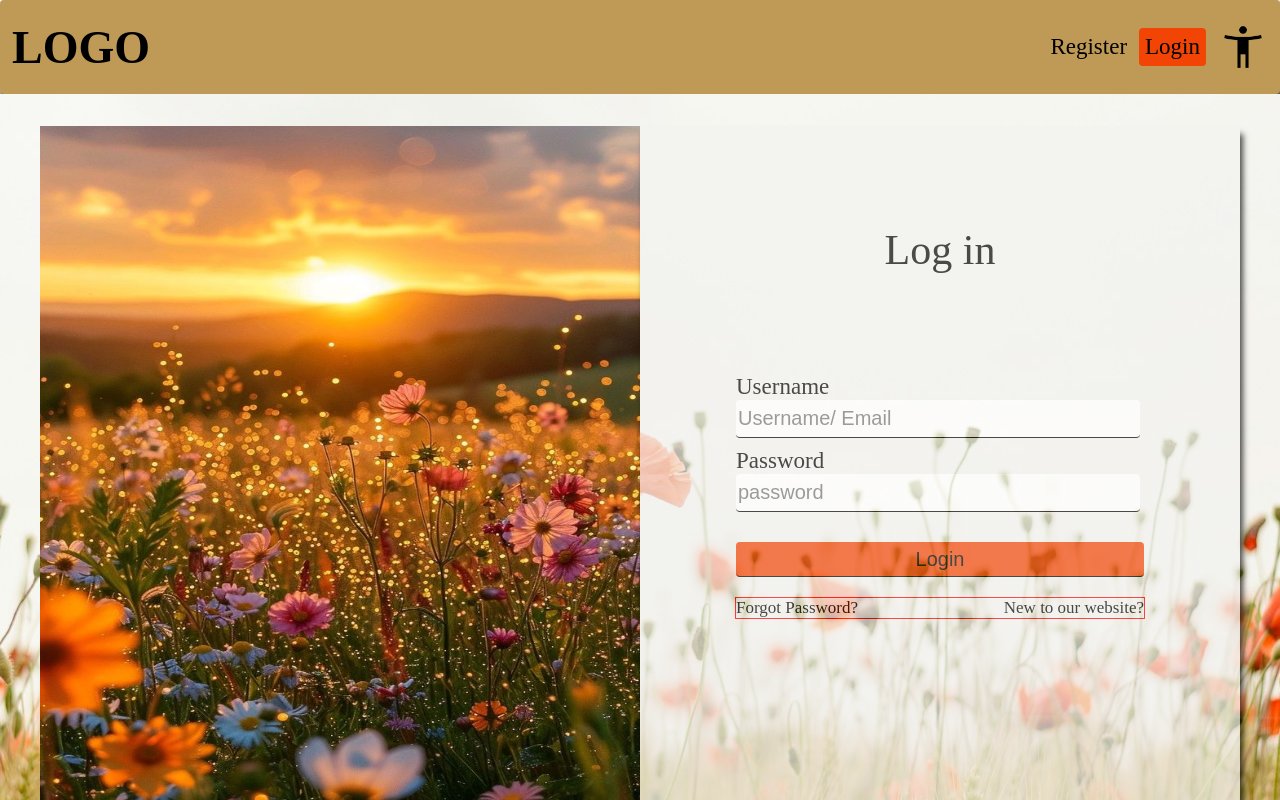
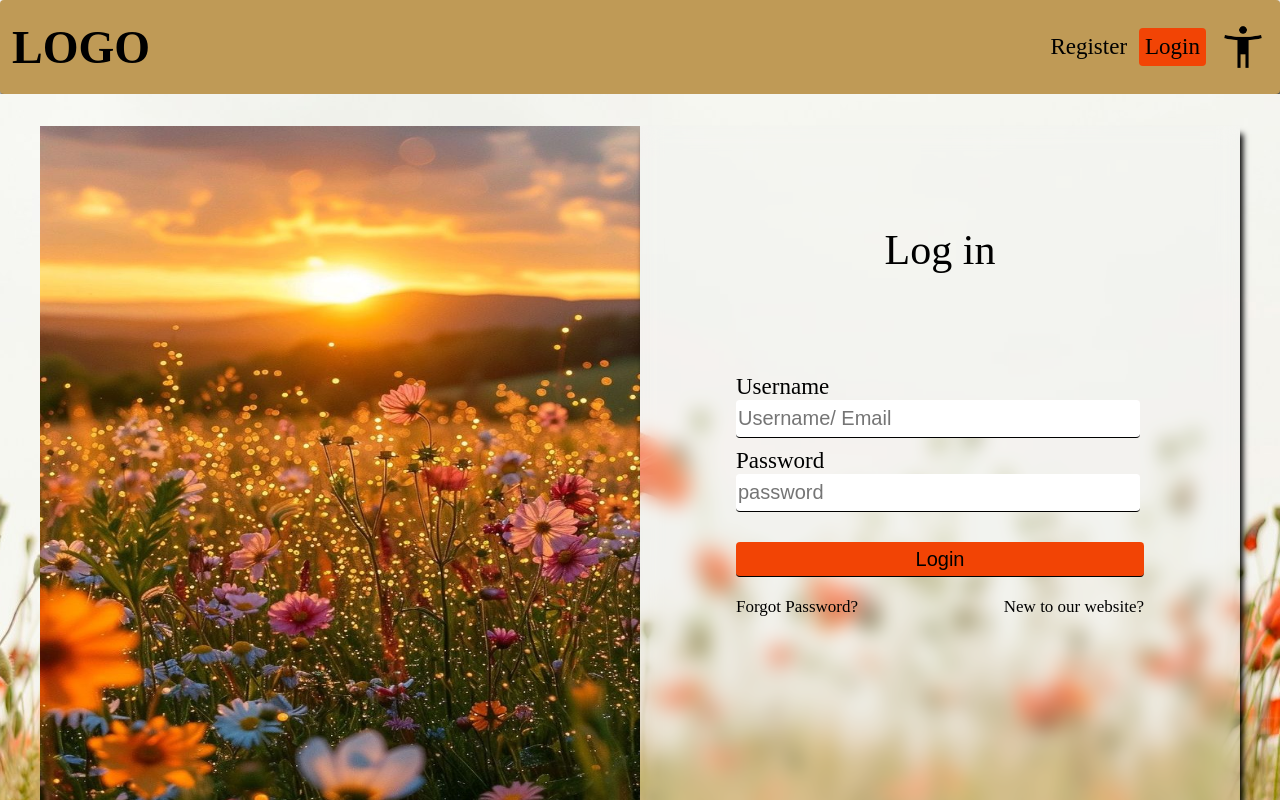
Before and after one commit to Dnash1290/mock_2, a React (Create React App) app: page /login in a window 1280 px wide. Shown: the top 800 px of the page. Built offline with nearby package versions, Linux system fonts and the light colour scheme.

Commit message:
added api context which does not work

```diff
--- a/src/Pages/Auth/Auth.css
+++ b/src/Pages/Auth/Auth.css
@@ -19,10 +19,9 @@
 
     box-shadow: 3px 8px 6px black;
     width: 600px;
-    background-color: var(--background);
-    filter: blur(100px);
-    filter: opacity(70%);
-
+    background-color: rgba(242, 242, 240, 0.3);
+    backdrop-filter:blur(10px);
+    /* filter: blur(100px); */
 }
 
 .auth-head-text, .auth-head{
@@ -91,8 +90,6 @@
     /* margin-right: auto; */
     width: 408px;
     margin-top: 20px;
-
-    border: 1px solid red;
     a{
         font-size: 17px;
     }
```
